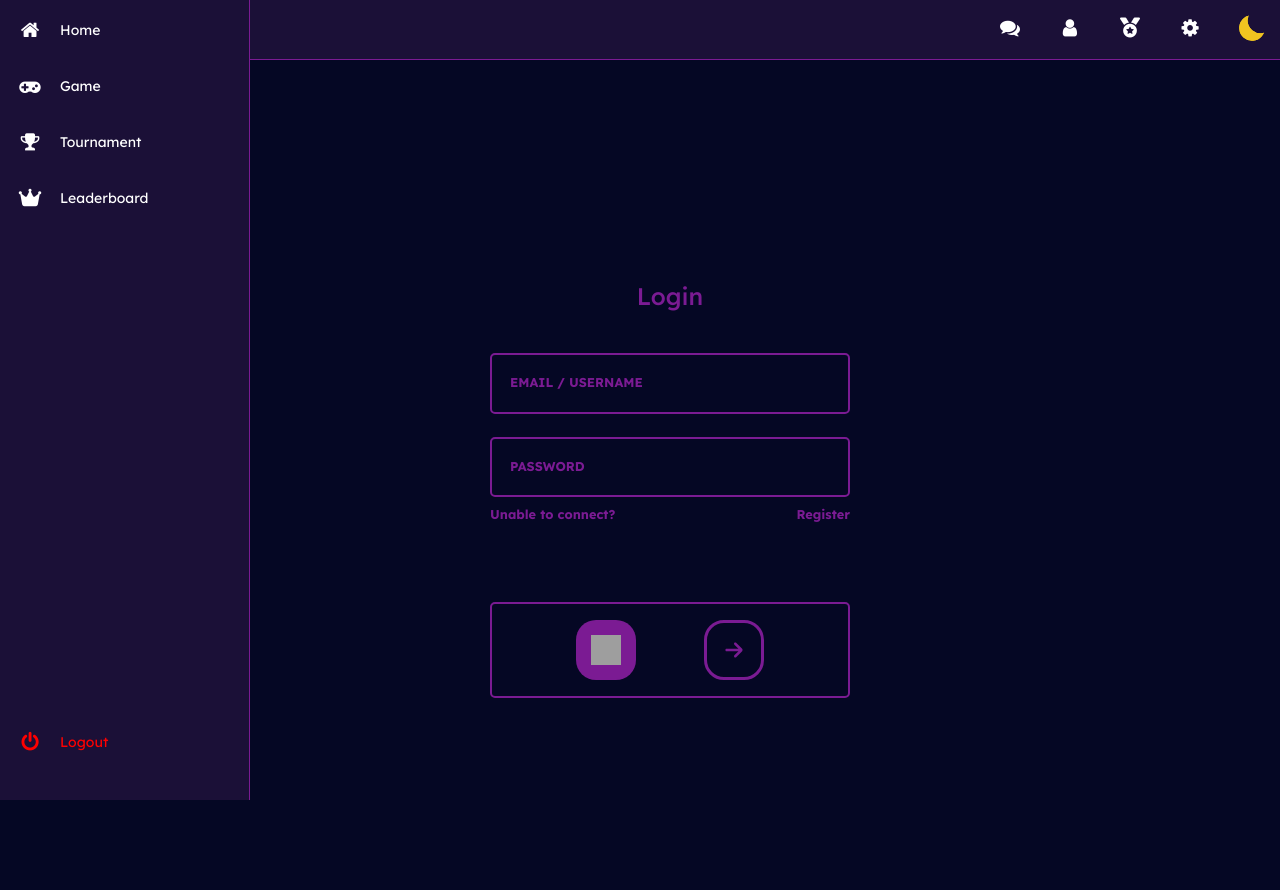
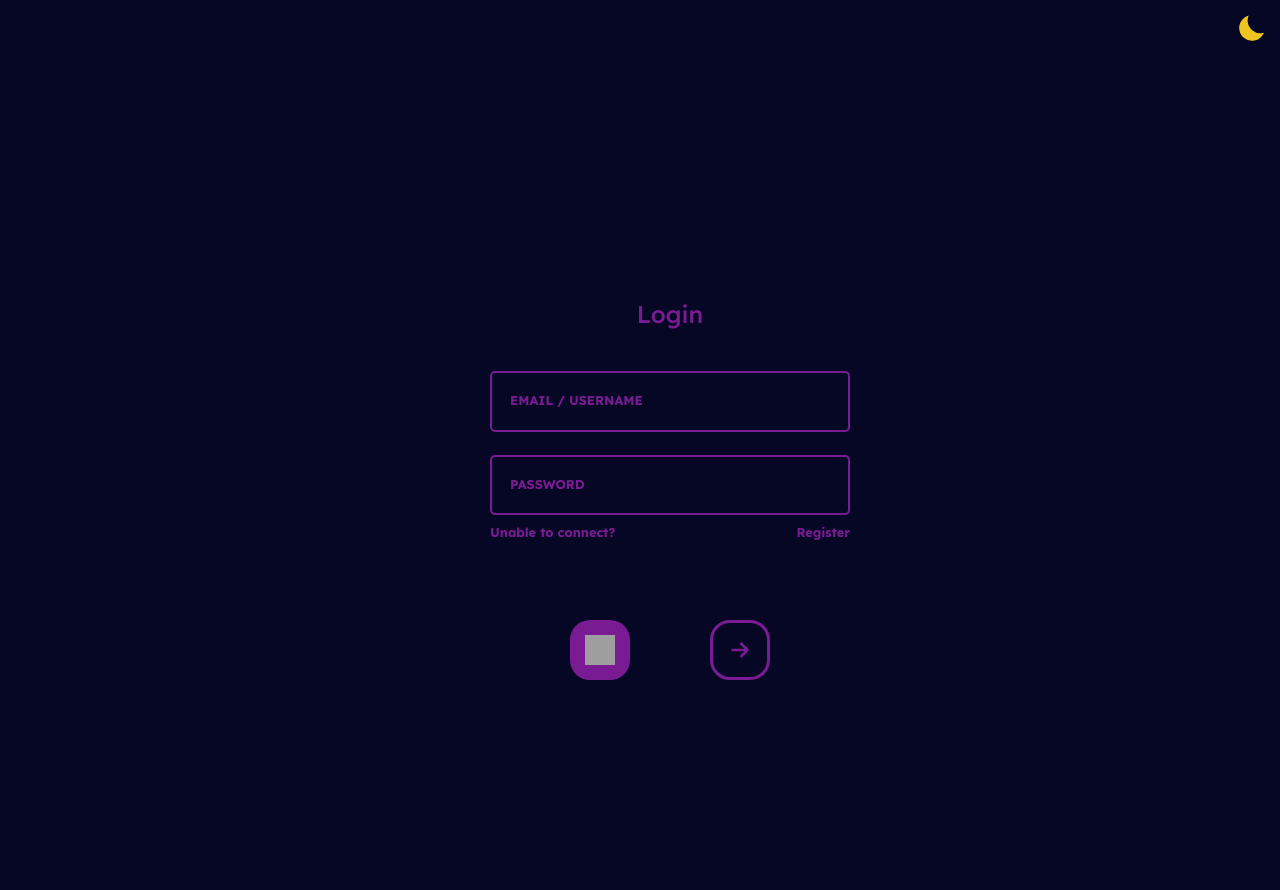
Before and after one commit to stanislas1200/ft_transcendence, a Django app: page / in a window 1280 px wide. Run offline with Django 4.2, Linux system fonts and the light colour scheme; data that the repository does not hold is empty; some libraries are stand-ins or nearby versions; grey boxes are pictures that could not be loaded.

Commit message:
hidde navbar + button fix

```diff
--- a/src/services/UserInterface/home/templates/home/login.html
+++ b/src/services/UserInterface/home/templates/home/login.html
@@ -1,40 +1,5 @@
 {% load static %}
-
-<!DOCTYPE html>
-<html lang="pt-br" data-theme="dark">
-
-<head>
-  <meta charset="UTF">
-  <meta name="viewport" content="width=device-width, initial-scale=1.0">
-  <link rel="stylesheet" type="text/css" href="{% static 'css/styles.css' %}">
-  <link rel="stylesheet" type="text/css" href="{% static 'css/login.css' %}">
-  <link rel="stylesheet" type="text/css" href="{% static 'css/themeToggle.css' %}">
-  <script src="{% static 'js/login.js' %}"></script>
-  <script src="{% static 'js/themeToggle.js' %}"></script>
-  <link rel="icon" href="{% static 'images/pong.png' %}" type="image/x-icon">
-  <title>Login</title>
-</head>
-
-<body>
 <main>
-    <label for="themeToggle" class="themeToggle st-sunMoonThemeToggleBtn" type="checkbox">
-      <input type="checkbox" id="themeToggle" class="themeToggleInput" />
-      <svg width="18" height="18" viewBox="0 0 20 20" fill="currentColor" stroke="none">
-        <mask id="moon-mask">
-          <rect x="0" y="0" width="20" height="20" fill="white"></rect>
-          <circle cx="11" cy="3" r="8" fill="black"></circle>
-        </mask>
-        <circle class="sunMoon" cx="10" cy="10" r="8" mask="url(#moon-mask)"></circle>
-        <g>
-          <circle class="sunRay sunRay1" cx="18" cy="10" r="1.5"></circle>
-          <circle class="sunRay sunRay2" cx="14" cy="16.928" r="1.5"></circle>
-          <circle class="sunRay sunRay3" cx="6" cy="16.928" r="1.5"></circle>
-          <circle class="sunRay sunRay4" cx="2" cy="10" r="1.5"></circle>
-          <circle class="sunRay sunRay5" cx="6" cy="3.1718" r="1.5"></circle>
-          <circle class="sunRay sunRay6" cx="14" cy="3.1718" r="1.5"></circle>
-        </g>
-      </svg>
-    </label>
   <section class="login">
     <div class="wrapper">
       <h1 class="login__title">Login</h1>
@@ -65,6 +30,4 @@
     </div>
   </section>
 </main>
-</body>
-<script>loadLogin();</script>
-</html>
+<script>loadLogin();testIfLoggedIn();</script>
--- a/src/services/UserInterface/home/templates/home/master.html
+++ b/src/services/UserInterface/home/templates/home/master.html
@@ -27,6 +27,8 @@
     <link rel="stylesheet" type="text/css" href="{% static 'css/home.css' %}">
     <link rel="stylesheet" type="text/css" href="{% static 'css/tournament.css' %}">
     <link rel="stylesheet" type="text/css" href="{% static 'css/index.css' %}">
+    <link rel="stylesheet" type="text/css" href="{% static 'css/register.css' %}">
+    <link rel="stylesheet" type="text/css" href="{% static 'css/login.css' %}">
 
     <script src="{% static 'js/themeToggle.js' %}"></script>
     <script src="{% static 'js/master.js' %}"></script>
@@ -68,7 +70,7 @@
                 </g>
             </svg>
         </label>
-        <div class="navbars">
+        <div class="navbars" id="navbar">
             <nav class="navbar-left">
                 <ul>
                     <li>
--- a/src/services/UserInterface/static/css/login.css
+++ b/src/services/UserInterface/static/css/login.css
@@ -81,6 +81,8 @@
   justify-content: space-evenly;
   width: 100%;
   margin-top: 60px;
+  border: none !important;
+  padding: 0 !important;
 }
 
 .login__button {
--- a/src/services/UserInterface/static/css/register.css
+++ b/src/services/UserInterface/static/css/register.css
@@ -26,6 +26,8 @@
 .names-label {
 	display: flex;
 	gap: 20px;
+	border: none !important;
+	padding: 0 !important;
 }
 
 .register-label {
@@ -92,6 +94,8 @@
 	justify-content: space-evenly;
 	width: 100%;
 	margin-top: 60px;
+	border: none !important;
+	padding: 0 !important;
 }
 
 .register-button {
@@ -142,9 +146,11 @@
 }
 
 .consent-box {
-	font-size: 15px;
-	color: var(--secondary);
+	font-size: small;
+	color: var(--secondary) !important;
 	margin-top: 10px;
+	border: none !important;
+	padding: 0 !important;
 
 	a {
 		color: var(--accent)
--- a/src/services/UserInterface/static/js/login.js
+++ b/src/services/UserInterface/static/js/login.js
@@ -5,6 +5,7 @@ function loadLogin() {
     const register = document.getElementById("register");
 
     register.addEventListener("click", () => {
+        event.preventDefault();
         loadPage("register", 1);
     });
 
@@ -64,6 +65,8 @@ function loadLogin() {
                     localStorage.setItem('token', response.token);
                     loadPage("index", 1);
                     connectToNotifications();
+                    const navbar = document.getElementById("navbar")
+                    navbar.style.display = 'block';
                 } else {
                     alert('Error: ' + JSON.parse(xhr.responseText).error);
                 }
--- a/src/services/UserInterface/static/js/master.js
+++ b/src/services/UserInterface/static/js/master.js
@@ -116,6 +116,9 @@ function setActive(element, pageName) {
 
 function testIfLoggedIn() {
     if (window.location.pathname === '/login/' || window.location.pathname === '/register/') {
+        const navbar = document.getElementById("navbar");
+        if (navbar)
+            navbar.style.display = 'none';
         return;
     }
     let url = "https://localhost:8000/me";
@@ -130,6 +133,9 @@ function testIfLoggedIn() {
             if (xhr.status !== 200 && xhr.status !== 201) {
                 disconnectFromNotifications();
                 loadPage("login", 1);
+                const navbar = document.getElementById("navbar");
+                if (navbar)
+                    navbar.style.display = 'none';
             }
             // console.log(xhr.responseText);
         }
--- a/src/services/UserInterface/static/js/register.js
+++ b/src/services/UserInterface/static/js/register.js
@@ -4,6 +4,7 @@ function loadRegister() {
 	const login = document.getElementById("login");
 
 	login.addEventListener("click", () => {
+		event.preventDefault();
 		loadPage("login", 1);
 	});
 
```
Also changed, not shown: src/services/UserInterface/home/templates/home/register.html (+2 -40 lines). Lines whose indentation alone changed are shown as unchanged.
